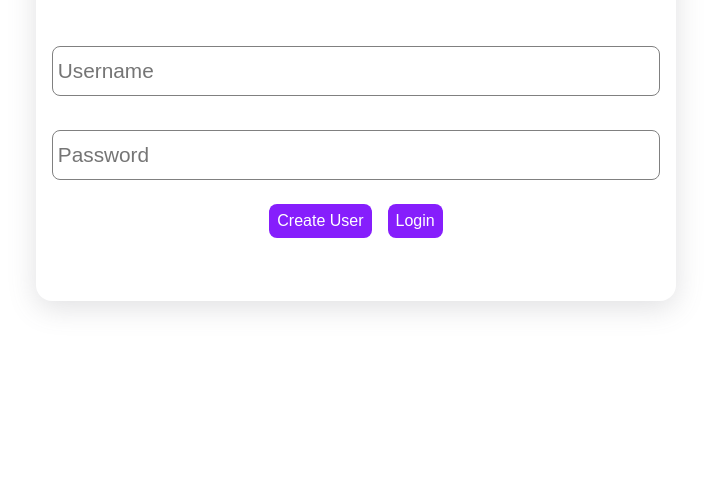
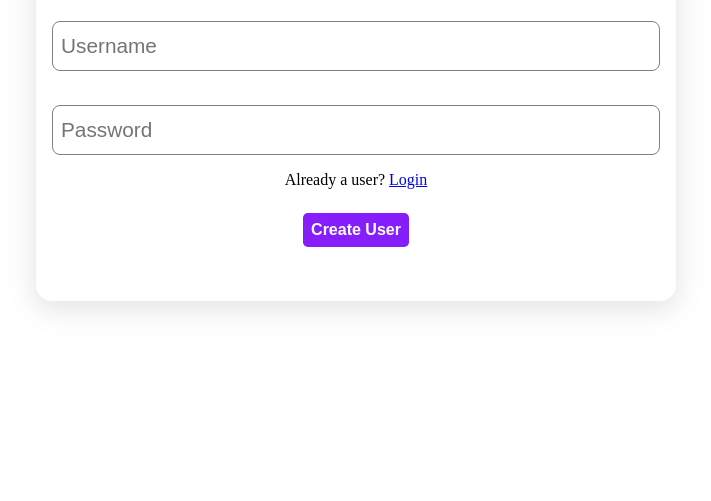
Before and after one commit to TrustierSquid/wolflite, a React app in the folder client/wolflite/: page / in a window 1280 px wide. Shown: the part 299-800 px from the top of the page, without its empty margins (284-995 px from the left). Built offline with nearby package versions, Linux system fonts and the light colour scheme.

Commit message:
Added a hyperlink for switching to logging in users

```diff
--- a/client/wolflite/src/assets/login/Main.jsx
+++ b/client/wolflite/src/assets/login/Main.jsx
@@ -1,7 +1,12 @@
 import React from "react";
-import { useState } from "react";
+import { useState, useRef } from "react";
 
 function Main() {
+  const [errorMessage, setErrorMessage] = useState('')
+  const usernameRef = useRef()
+  const passwordRef = useRef()
+
+
   async function receieveData(e) {
     e.preventDefault();
     const form = e.target;
@@ -18,10 +23,14 @@ function Main() {
       const response = await request.json();
       console.log(response);
 
+      usernameRef.current.value = ''
+      passwordRef.current.value = ''
 
       if (Object.keys(response).includes("errorMessage")) {
-        console.log("The username exists already")
-        formData.username = ''
+        setErrorMessage('The username exists already')
+
+      } else if (Object.keys(response).includes("message")) {
+        setErrorMessage('')
       }
 
     } catch (error) {
@@ -37,26 +46,46 @@ function Main() {
           <input
             className="textBox"
             type="text"
+            ref={usernameRef}
             name="username"
             placeholder="Username"
             required
           />
           <br />
           <input
+            ref={passwordRef}
             className="textBox"
             type="password"
             name="password"
             placeholder="Password"
             required
           />
-          <div id="submitBtnGroup">
-            <button type="submit" className="submitBtn">
-              Create User
-            </button>
-            <button type="submit" className="submitBtn">
-              Login
-            </button>
-          </div>
+
+          {
+            window.location.pathname == '/login' ? (
+              <>
+                <p id="errorMessage" className="informationText">{errorMessage}</p>
+                <span className="informationText">Not a user? <a href="/">Create one!</a></span>
+                <div id="submitBtnGroup">
+                  <button type="submit" className="submitBtn">
+                    Login
+                  </button>
+                </div>
+              </>
+            ) : (
+              <>
+                <p id="errorMessage" className="informationText">{errorMessage}</p>
+                <span className="informationText">Already a user? <a href="/login">Login</a></span>
+                <div id="submitBtnGroup">
+                  <button type="submit" className="submitBtn">
+                    Create User
+                  </button>
+                </div>
+
+              </>
+            )
+          }
+
         </form>
       </main>
     </>
--- a/client/wolflite/src/index.css
+++ b/client/wolflite/src/index.css
@@ -60,10 +60,12 @@ html, body, #root {
 #loginForm > #submitBtnGroup > .submitBtn {
   font-size: 1rem;
   padding: 0.5rem;
+  min-width: 100px;
   border: none;
-  border-radius: 0.5rem;
+  border-radius: 0.3rem;
   background-color: var(--secondary);
   color: white;
+  font-weight: bold;
 
 }
 
@@ -78,5 +80,13 @@ html, body, #root {
   font-size: 1.3rem;
   border-radius: 0.5rem;
   border: 1px solid grey;
-  padding: 0.3rem;
+  padding: 0.5rem;
 }
+
+#errorMessage {
+  color: red;
+}
+
+.informationText {
+  text-align: center;
+}
```
